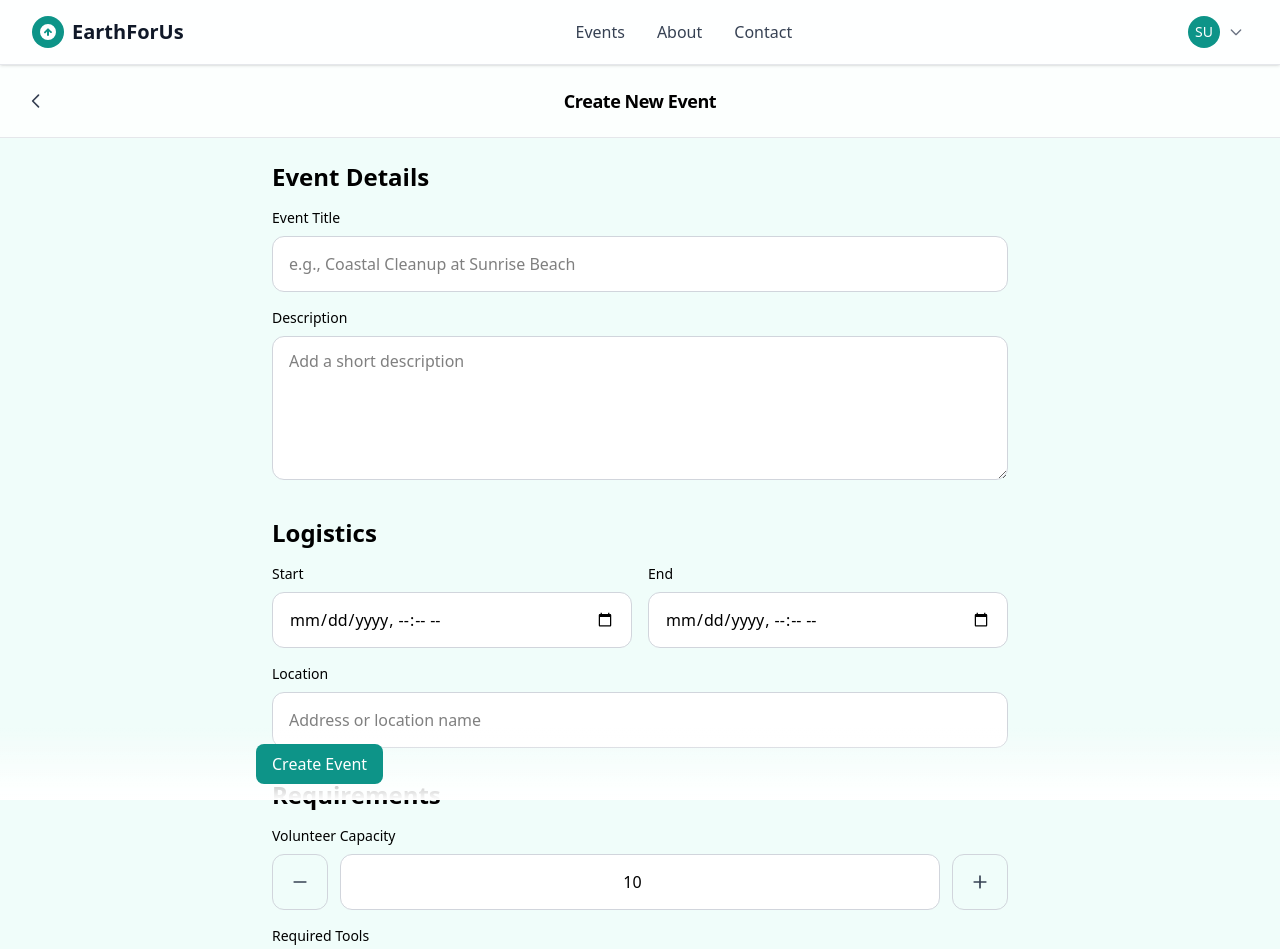
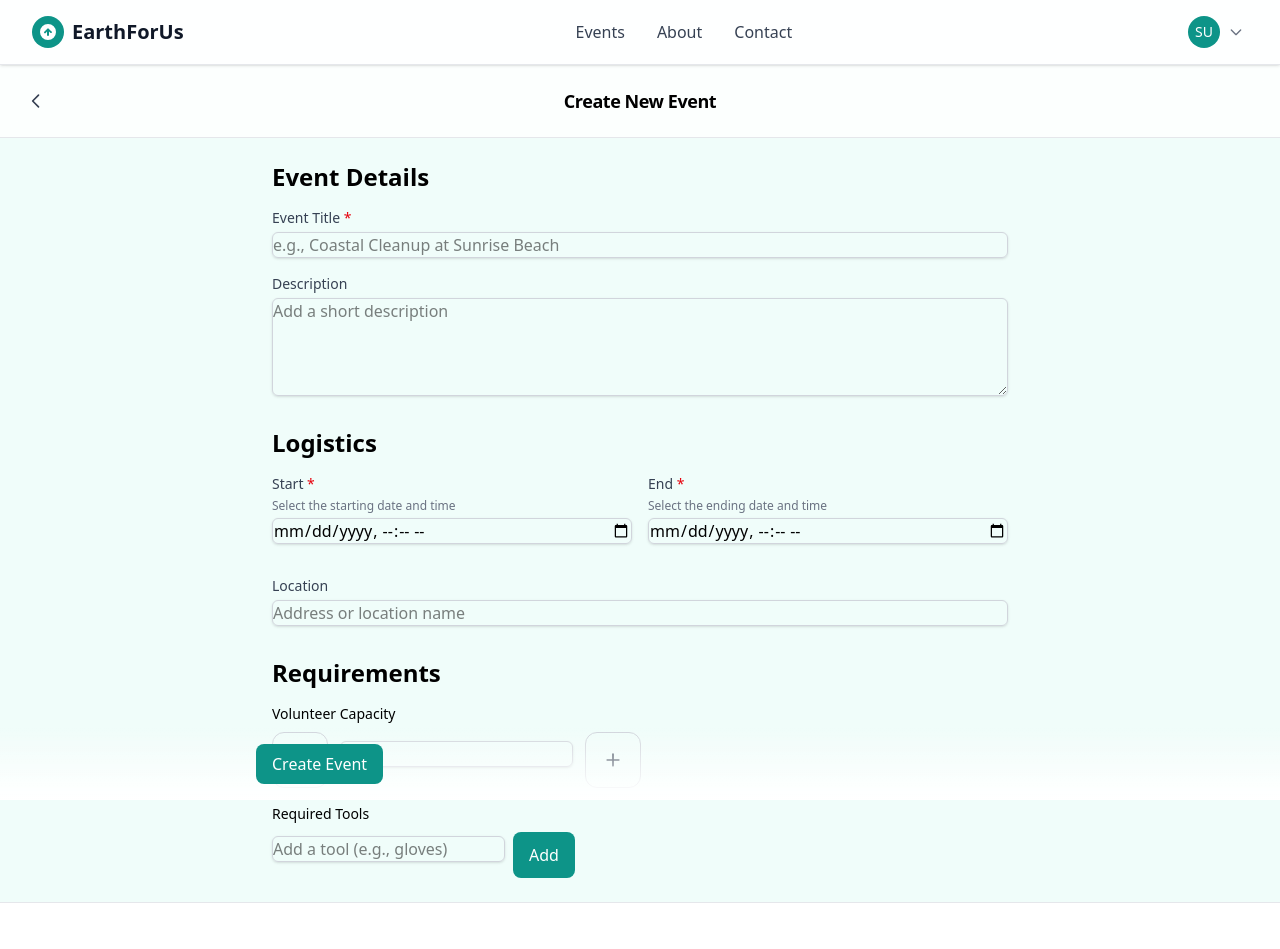
Before and after one commit to ValentinKt/EarthForUs, a React (Vite) app: page /events/create in a window 1280 px wide. Shown: the top 949 px of the page. Built offline with nearby package versions, Linux system fonts and the light colour scheme; sample sign-in values are in the browser's storage.

Commit message:
refactor: Refactor CreateEventPage to use shared inputs and polish layout

```diff
--- a/src/features/events/pages/CreateEventPage.tsx
+++ b/src/features/events/pages/CreateEventPage.tsx
@@ -1,5 +1,9 @@
 import React, { useState, useEffect } from 'react';
 import Button from '../../../shared/ui/Button';
+import TextField from '../../../shared/components/TextField';
+import Textarea from '../../../shared/components/Textarea';
+import DateTimeField from '../../../shared/components/DateTimeField';
+import NumberField from '../../../shared/components/NumberField';
 import { useNavigate } from 'react-router-dom';
 import { logger } from '../../../shared/utils/logger';
 
@@ -143,29 +147,21 @@ const CreateEventPage: React.FC = () => {
         <section>
           <h2 className="text-2xl font-bold leading-tight pb-4">Event Details</h2>
           <div className="space-y-4">
-            <div>
-              <label className="block text-sm font-medium mb-2" htmlFor="title">Event Title</label>
-              <input
-                id="title"
+            <TextField
               name="title"
+              label="Event Title"
               value={form.title}
               onChange={onChange}
-                className="w-full rounded-xl border border-gray-300 bg-white h-14 px-4 text-base focus:outline-none focus:ring-2 focus:ring-brand-500"
               placeholder="e.g., Coastal Cleanup at Sunrise Beach"
               required
             />
-            </div>
-            <div>
-              <label className="block text-sm font-medium mb-2" htmlFor="description">Description</label>
-              <textarea
-                id="description"
+            <Textarea
               name="description"
+              label="Description"
               value={form.description}
               onChange={onChange}
-                className="w-full rounded-xl border border-gray-300 bg-white min-h-36 px-4 py-3 text-base focus:outline-none focus:ring-2 focus:ring-brand-500"
               placeholder="Add a short description"
             />
-            </div>
           </div>
         </section>
 
@@ -173,44 +169,30 @@ const CreateEventPage: React.FC = () => {
         <section>
           <h2 className="text-2xl font-bold leading-tight pb-4">Logistics</h2>
           <div className="grid grid-cols-1 sm:grid-cols-2 gap-4">
-            <div>
-              <label className="block text-sm font-medium mb-2" htmlFor="start_time">Start</label>
-              <input
-                id="start_time"
+            <DateTimeField
               name="start_time"
-                type="datetime-local"
+              label="Start"
               value={form.start_time}
               onChange={onChange}
-                aria-invalid={hasValidationError}
-                className="w-full rounded-xl border border-gray-300 bg-white h-14 px-4 text-base focus:outline-none focus:ring-2 focus:ring-brand-500"
               required
+              description="Select the starting date and time"
+            />
+            <DateTimeField
+              name="end_time"
+              label="End"
+              value={form.end_time}
+              onChange={onChange}
+              required
+              error={hasValidationError ? 'End time must be after start time.' : undefined}
+              description="Select the ending date and time"
             />
           </div>
-            <div>
-              <label className="block text-sm font-medium mb-2" htmlFor="end_time">End</label>
-              <input
-                id="end_time"
-                name="end_time"
-                type="datetime-local"
-                value={form.end_time}
-                onChange={onChange}
-                aria-invalid={hasValidationError}
-                className="w-full rounded-xl border border-gray-300 bg-white h-14 px-4 text-base focus:outline-none focus:ring-2 focus:ring-brand-500"
-                required
-              />
-            </div>
-          </div>
-          {hasValidationError && (
-            <p className="text-sm text-red-600 mt-2" aria-live="polite">End time must be after start time.</p>
-          )}
           <div className="mt-4">
-            <label className="block text-sm font-medium mb-2" htmlFor="location">Location</label>
-            <input
-              id="location"
+            <TextField
               name="location"
+              label="Location"
               value={form.location}
               onChange={onChange}
-              className="w-full rounded-xl border border-gray-300 bg-white h-14 px-4 text-base focus:outline-none focus:ring-2 focus:ring-brand-500"
               placeholder="Address or location name"
             />
           </div>
@@ -221,7 +203,7 @@ const CreateEventPage: React.FC = () => {
           <h2 className="text-2xl font-bold leading-tight pb-4">Requirements</h2>
           <div className="space-y-4">
             <div>
-              <label className="block text-sm font-medium mb-2" htmlFor="capacity">Volunteer Capacity</label>
+              <label className="block text-sm font-medium mb-2">Volunteer Capacity</label>
               <div className="relative flex items-center gap-3">
                 <button
                   type="button"
@@ -231,15 +213,13 @@ const CreateEventPage: React.FC = () => {
                 >
                   <svg className="w-5 h-5" fill="none" stroke="currentColor" viewBox="0 0 24 24"><path strokeLinecap="round" strokeLinejoin="round" strokeWidth={2} d="M5 12h14" /></svg>
                 </button>
-                <input
-                  id="capacity"
+                <NumberField
                   name="capacity"
-                  type="number"
-                  min={1}
+                  label=""
                   value={form.capacity}
                   onChange={onChange}
-                  className="flex-1 rounded-xl border border-gray-300 bg-white h-14 px-4 text-base text-center focus:outline-none focus:ring-2 focus:ring-brand-500"
                   required
+                  min={1}
                 />
                 <button
                   type="button"
@@ -255,12 +235,12 @@ const CreateEventPage: React.FC = () => {
             <div>
               <label className="block text-sm font-medium mb-2">Required Tools</label>
               <div className="flex gap-2">
-                <input
+                <TextField
+                  name="toolInput"
+                  label=""
                   value={toolInput}
                   onChange={e => setToolInput(e.target.value)}
-                  onKeyDown={e => { if (e.key === 'Enter') { e.preventDefault(); onAddTool(); } }}
                   placeholder="Add a tool (e.g., gloves)"
-                  className="form-input flex-1 rounded-xl border border-gray-300 bg-white h-14 px-4 text-base focus:outline-none focus:ring-2 focus:ring-brand-500"
                 />
                 <Button
                   type="button"
--- a/src/shared/components/NumberField.tsx
+++ b/src/shared/components/NumberField.tsx
@@ -3,7 +3,7 @@ import React from 'react';
 type NumberFieldProps = {
   id?: string;
   name: string;
-  label: string;
+  label?: string;
   value: number;
   onChange: (e: React.ChangeEvent<HTMLInputElement>) => void;
   placeholder?: string;
@@ -38,9 +38,11 @@ export default function NumberField({
   const invalid = Boolean(error);
   return (
     <div className="mb-4">
-      <label htmlFor={inputId} className="block text-sm font-medium text-gray-700 dark:text-gray-300">
-        {label} {required ? <span className="text-red-600">*</span> : null}
-      </label>
+      {label ? (
+        <label htmlFor={inputId} className="block text-sm font-medium text-gray-700 dark:text-gray-300">
+          {label} {required ? <span className="text-red-600">*</span> : null}
+        </label>
+      ) : null}
       {description ? (
         <p id={descId} className="mt-1 text-xs text-gray-500">{description}</p>
       ) : null}
```
Lines whose indentation alone changed are shown as unchanged.
